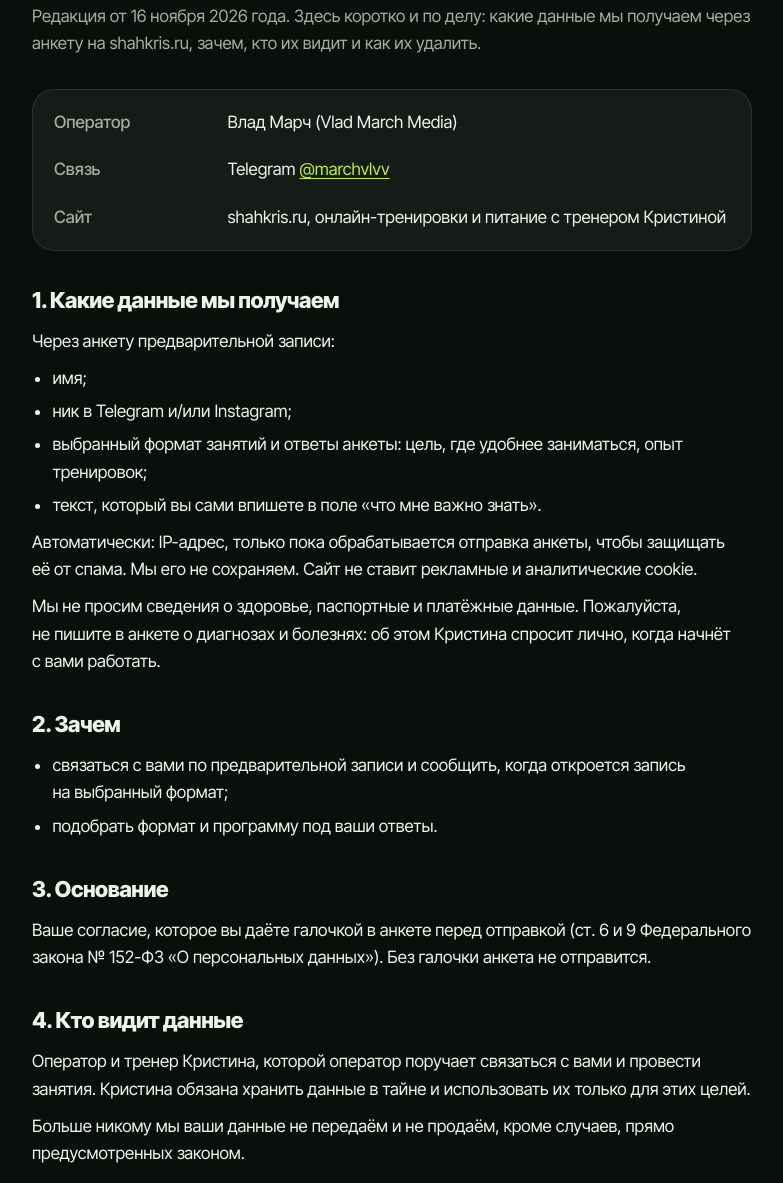
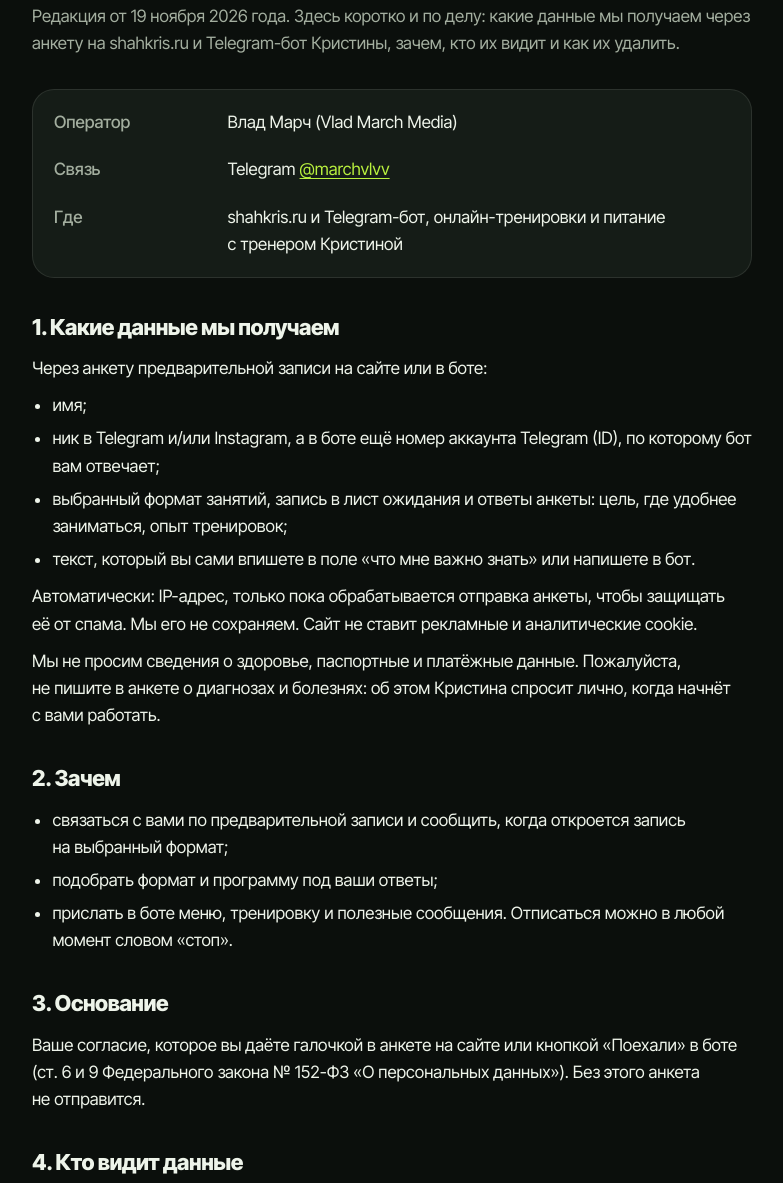
Before and after one commit to shumniyvlad-cell/tonus, a plain HTML site: page privacy/index.html in a window 1280 px wide. Shown: the part 206-1389 px from the top of the page, without its empty margins (248-1031 px from the left). Drawn offline with Linux system fonts and the light colour scheme.

Commit message:
Тонус: политика с Telegram-ботом
Co-Authored-By: Claude Opus 5.5 <noreply@anthropic.com>

```diff
--- a/privacy/index.html
+++ b/privacy/index.html
@@ -47,21 +47,21 @@ ul { padding-left: 1.2em; } li + li { margin-top: 6px; }
 
   <main>
     <h1>Политика обработки персональных данных</h1>
-    <p class="lead">Редакция от 16 ноября 2026 года. Здесь коротко и по делу: какие данные мы получаем через анкету на shahkris.ru, зачем, кто их видит и как их удалить.</p>
+    <p class="lead">Редакция от 19 ноября 2026 года. Здесь коротко и по делу: какие данные мы получаем через анкету на shahkris.ru и Telegram-бот Кристины, зачем, кто их видит и как их удалить.</p>
 
     <div class="card">
       <p><b>Оператор</b><span>Влад Марч (Vlad March Media)</span></p>
       <p><b>Связь</b><span>Telegram <a href="https://t.me/marchvlvv">@marchvlvv</a></span></p>
-      <p><b>Сайт</b><span>shahkris.ru, онлайн-тренировки и питание с тренером Кристиной</span></p>
+      <p><b>Где</b><span>shahkris.ru и Telegram-бот, онлайн-тренировки и питание с тренером Кристиной</span></p>
     </div>
 
     <h2>1. Какие данные мы получаем</h2>
-    <p>Через анкету предварительной записи:</p>
+    <p>Через анкету предварительной записи на сайте или в боте:</p>
     <ul>
       <li>имя;</li>
-      <li>ник в Telegram и/или Instagram;</li>
-      <li>выбранный формат занятий и ответы анкеты: цель, где удобнее заниматься, опыт тренировок;</li>
-      <li>текст, который вы сами впишете в поле «что мне важно знать».</li>
+      <li>ник в Telegram и/или Instagram, а в боте ещё номер аккаунта Telegram (ID), по которому бот вам отвечает;</li>
+      <li>выбранный формат занятий, запись в лист ожидания и ответы анкеты: цель, где удобнее заниматься, опыт тренировок;</li>
+      <li>текст, который вы сами впишете в поле «что мне важно знать» или напишете в бот.</li>
     </ul>
     <p>Автоматически: IP-адрес, только пока обрабатывается отправка анкеты, чтобы защищать её от спама. Мы его не сохраняем. Сайт не ставит рекламные и аналитические cookie.</p>
     <p>Мы не просим сведения о здоровье, паспортные и платёжные данные. Пожалуйста, не пишите в анкете о диагнозах и болезнях: об этом Кристина спросит лично, когда начнёт с вами работать.</p>
@@ -69,11 +69,12 @@ ul { padding-left: 1.2em; } li + li { margin-top: 6px; }
     <h2>2. Зачем</h2>
     <ul>
       <li>связаться с вами по предварительной записи и сообщить, когда откроется запись на выбранный формат;</li>
-      <li>подобрать формат и программу под ваши ответы.</li>
+      <li>подобрать формат и программу под ваши ответы;</li>
+      <li>прислать в боте меню, тренировку и полезные сообщения. Отписаться можно в любой момент словом «стоп».</li>
     </ul>
 
     <h2>3. Основание</h2>
-    <p>Ваше согласие, которое вы даёте галочкой в анкете перед отправкой (ст. 6 и 9 Федерального закона № 152-ФЗ «О персональных данных»). Без галочки анкета не отправится.</p>
+    <p>Ваше согласие, которое вы даёте галочкой в анкете на сайте или кнопкой «Поехали» в боте (ст. 6 и 9 Федерального закона № 152-ФЗ «О персональных данных»). Без этого анкета не отправится.</p>
 
     <h2>4. Кто видит данные</h2>
     <p>Оператор и тренер Кристина, которой оператор поручает связаться с вами и провести занятия. Кристина обязана хранить данные в тайне и использовать их только для этих целей.</p>
```
